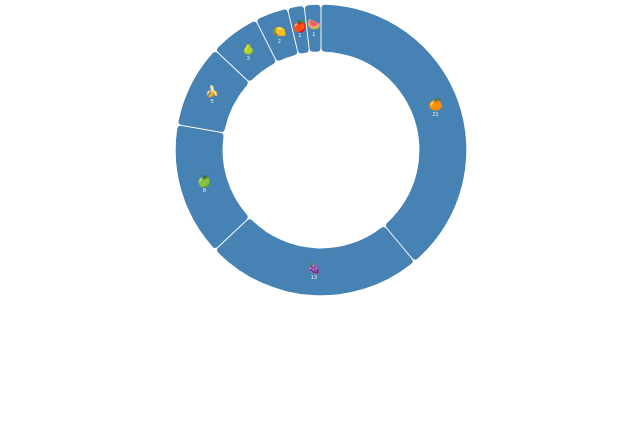
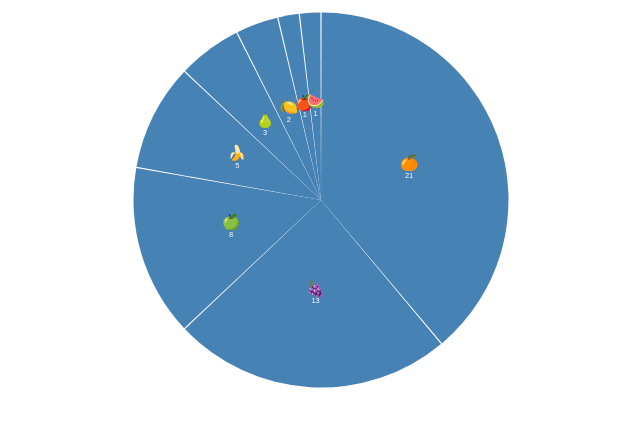
Before and after one commit to hazelGranger/fortune-wheel-d3, a React (Create React App) app: page / in a window 1280 px wide. Shown: the top 426 px of the page, without its empty margins (319-959 px from the left). Built offline with nearby package versions, Linux system fonts and the light colour scheme.

Commit message:
pass radius and other props

```diff
--- a/src/App.js
+++ b/src/App.js
@@ -20,7 +20,11 @@ function App() {
           pieData={fruits}
           valueAttribute={"count"}
           textAttribute={"name"}
-          width={"300px"}
+          width={"400px"}
+          innerRadius={0}
+          outerRadius={300}
+          padRadius={300}
+          cornerRadius={0}
         />
     </div>
   );
--- a/src/Components/Pie/Pie.js
+++ b/src/Components/Pie/Pie.js
@@ -2,16 +2,25 @@ import * as d3 from 'd3'
 import PieContainer from './PieContainer'
 import PieSlice from './PieSlice'
 
-export default function Pie({ pieData, valueAttribute, textAttribute, width })
+export default function Pie({
+    pieData,
+    valueAttribute,
+    textAttribute,
+    width,
+    innerRadius,
+    outerRadius,
+    cornerRadius,
+    padRadius
+})
 {
       const pieArcData = d3.pie().value(d => d[valueAttribute])(pieData);
 
       const arcPie = d3.arc()
-      .innerRadius(210)
-      .outerRadius(310)
-      .padRadius(300)
-      .padAngle(2 / 300)
-      .cornerRadius(8);
+      .innerRadius(innerRadius)
+      .outerRadius(outerRadius)
+      .padRadius(padRadius)
+      .padAngle(2 / padRadius)
+      .cornerRadius(cornerRadius);
 
     return(
         <PieContainer
```
